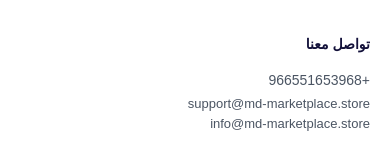
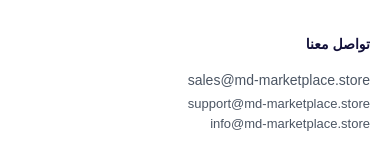
Before and after one commit to mjahto18-ui/MD-Marketplace, a Next.js app: page / in a window 390 px wide. Shown: the part 1131-1291 px from the top of the page. Built offline with nearby package versions, Linux system fonts and the light colour scheme.

Commit message:
Update phone contact to email in SITE object

```diff
--- a/app/page.js
+++ b/app/page.js
@@ -4,7 +4,7 @@ import Image from 'next/image';
 import { ArrowRight } from 'lucide-react';
 
 const SITE = {
-  phone: "+966551653968",
+  phone: "sales@md-marketplace.store",
   emails: {
     support: "support@md-marketplace.store",
     info: "info@md-marketplace.store",
```
